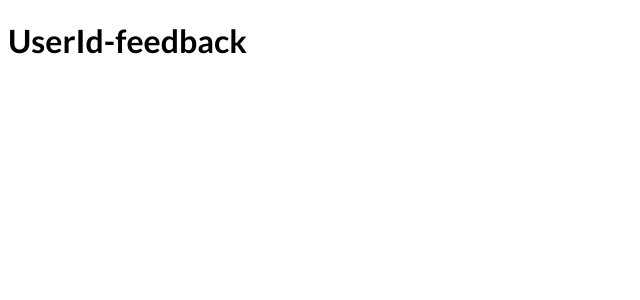
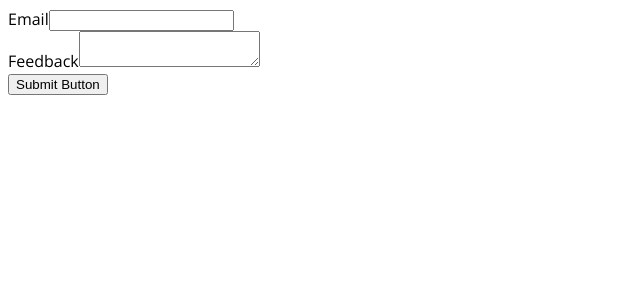
Before and after one commit to ParthCodeDev/nextjs-learning, a Next.js app: page /feedback in a window 1280 px wide. Shown: the top 300 px of the page, without its empty margins (0-640 px from the left). Built offline with nearby package versions, Linux system fonts and the light colour scheme.

Commit message:
Create API routes

```diff
--- /dev/null
+++ b/pages/api/feedback/[feedId].js
@@ -0,0 +1,10 @@
+function feedHandler(request, response) {
+    if (request.method === "GET") {
+        const queryParams = request.query;
+        if (queryParams.feedId) {
+            response.status(200).json({'message': 'Found the Feed'});
+        }
+    }
+}
+
+export default feedHandler;
--- /dev/null
+++ b/pages/api/feedback/index.js
@@ -0,0 +1,26 @@
+function handler(request, response) {
+    console.log("handler", {
+        "request Body": request.body,
+        method: request.method,
+    });
+    if (request.method === "POST") {
+        if (
+            request.body.email === undefined ||
+            request.body.feedback === undefined ||
+            request.body.email === "" ||
+            request.body.feedback === ""
+        ) {
+            response
+                .status(500)
+                .json({ message: "email or feedback value is missing" });
+        }
+
+        response.status(200).send({ message: "Feedback Received" });
+    }
+
+    if (request.method === "GET") {
+        response.status(200).send({ message: "Get Request Received" });
+    }
+}
+
+export default handler;
--- /dev/null
+++ b/pages/feedback.js
@@ -0,0 +1,60 @@
+import { useRef } from "react";
+
+function FeedbackPage() {
+    const emailInput = useRef();
+    const feedback = useRef();
+
+    function handleSubmit(e) {
+        e.preventDefault();
+        const email = emailInput.current.value;
+        const feedbackVal = feedback.current.value;
+
+        console.log("Values", { email, feedbackVal });
+
+        fetch("/api/feedback", {
+            method: "POST", // or 'PUT'
+            headers: {
+                "Content-Type": "application/json",
+            },
+            body: JSON.stringify({
+                email: email,
+                feedback: feedbackVal,
+            }),
+        })
+            .then((response) =>
+                response.json().then((data) => console.log("Data Res", data))
+            )
+            .catch((e) => {
+                console.log(e.message);
+            });
+    }
+
+    return (
+        <div>
+            <form name='feedback-form'>
+                <section name='feedback'>
+                    <div>
+                        <label htmlFor='email'>Email</label>
+                        <input
+                            type='email'
+                            id='email'
+                            name='email'
+                            ref={emailInput}
+                        ></input>
+                    </div>
+                    <div>
+                        <label htmlFor='feedback'>Feedback</label>
+                        <textarea
+                            id='feedback'
+                            name='feedback'
+                            ref={feedback}
+                        />
+                    </div>
+                </section>
+                <button onClick={handleSubmit}>Submit Button </button>
+            </form>
+        </div>
+    );
+}
+
+export default FeedbackPage;
```
Also changed, not shown: pages/api/index.js (added).
